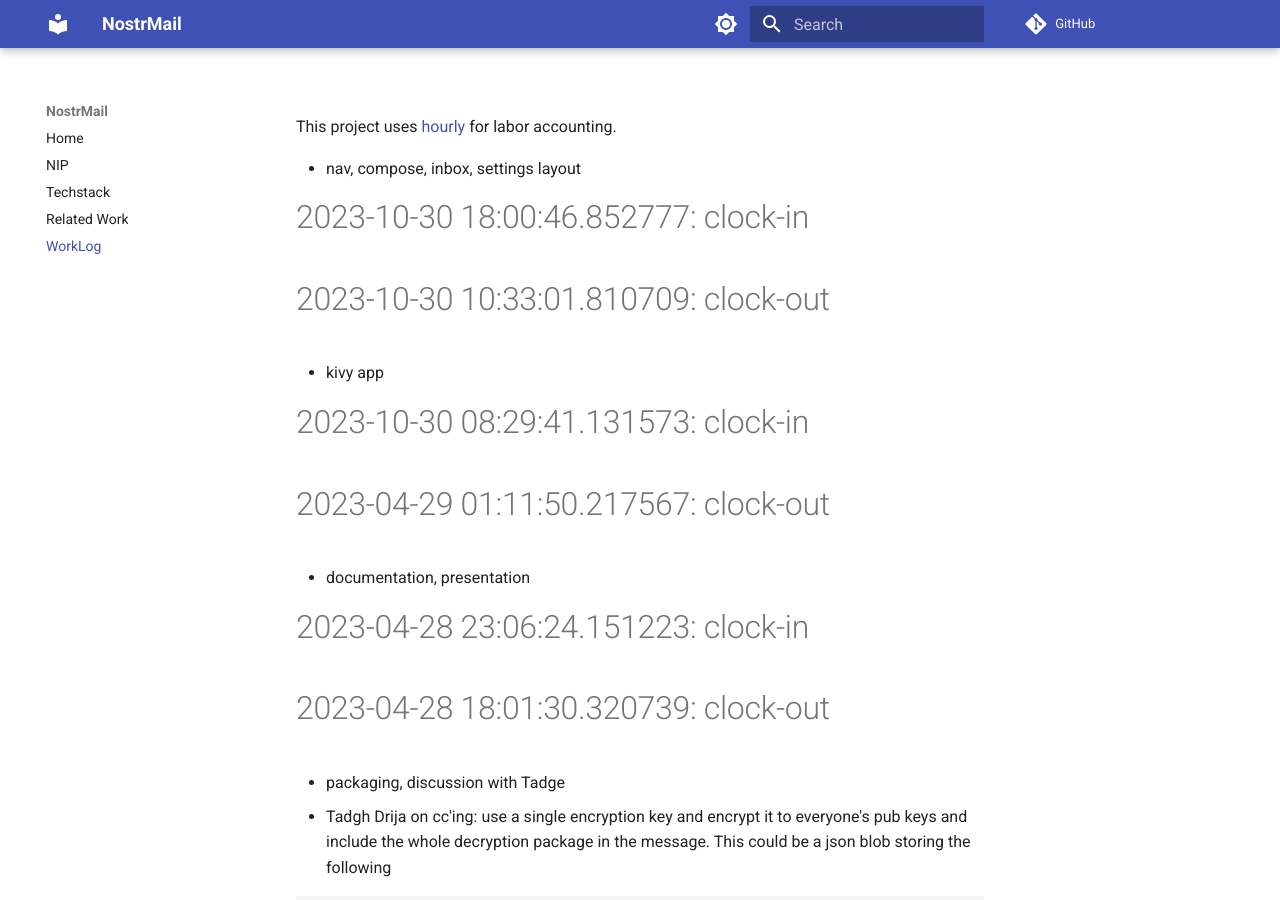
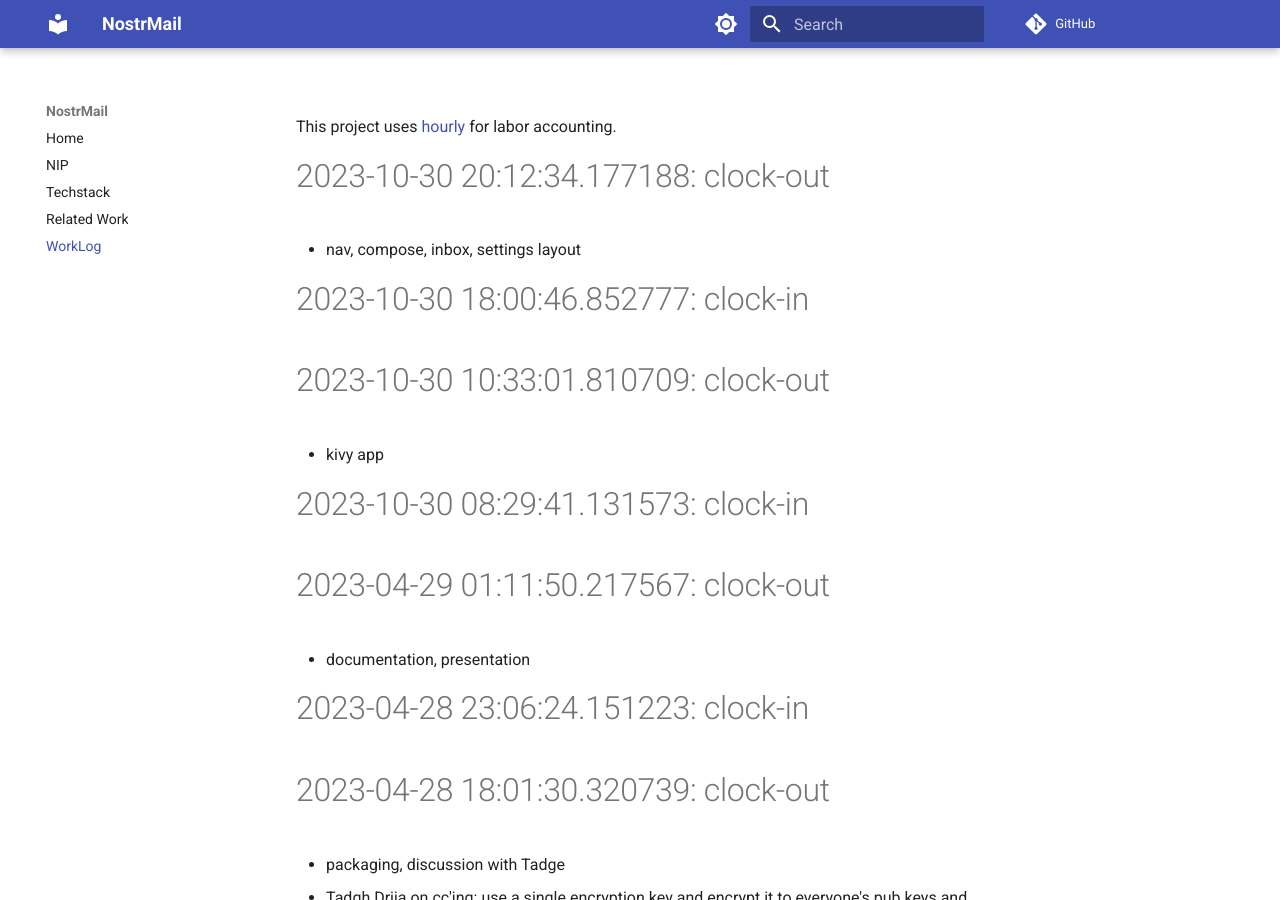
Before and after one commit to asherp/nostr-mail, an MkDocs documentation site: the page built from docs/WorkLog.md, in a window 1280 px wide and 900 px high. Built offline with MkDocs 1.6.1 and Material for MkDocs 9.7.7, drawn with Linux system fonts in a browser that asks for light colours; comment, search, counter and statistics services are not loaded.

Commit message:
clock-out

```diff
--- a/WorkLog.md
+++ b/WorkLog.md
@@ -1,3 +1,5 @@
+# 2023-10-30 20:12:34.177188: clock-out
+
 * nav, compose, inbox, settings layout
 
 # 2023-10-30 18:00:46.852777: clock-in
```
